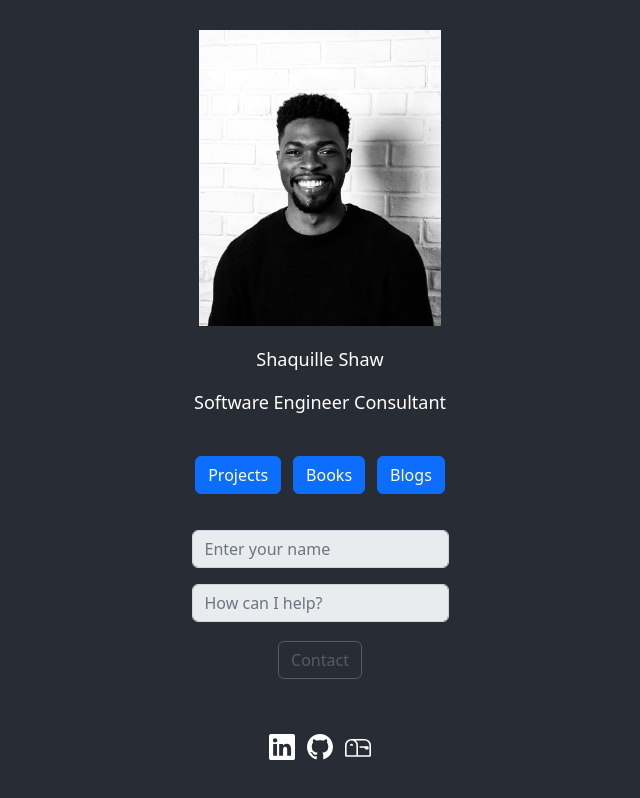
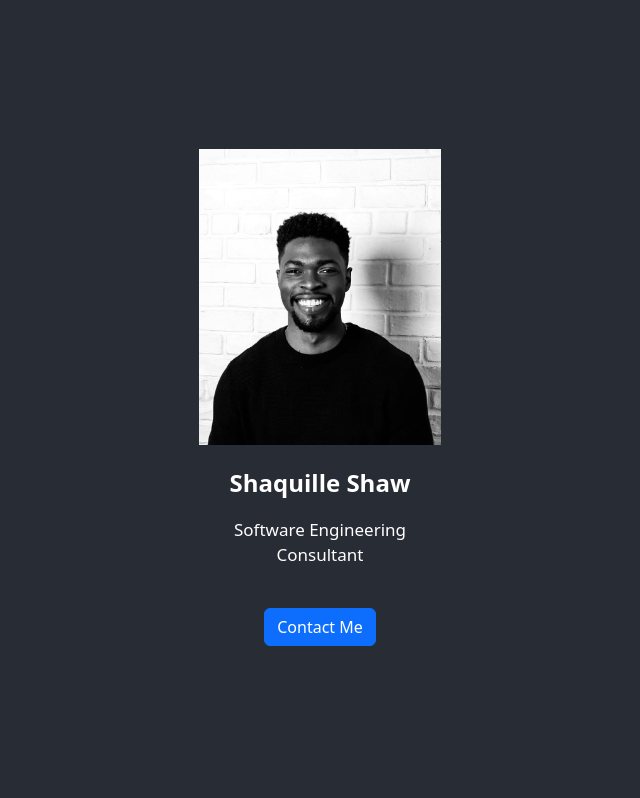
Before and after one commit to shaqshaw/MyPersonalWebsite, a React (Create React App) app: page / in a window 1280 px wide. Shown: the whole page, without its empty margins (320-960 px from the left). Built offline with nearby package versions, Linux system fonts and the light colour scheme.

Commit message:
minimalizing website

```diff
--- a/src/App.css
+++ b/src/App.css
@@ -6,6 +6,7 @@
   flex-direction: column;
   align-items: center;
   font-size: calc(10px + 2vmin);
+  justify-content: center;
   color: white;
 }
 
@@ -18,6 +19,17 @@
 
 .Bio {
   font-size: calc(10px + 1vmin) !important;
+}
+
+.Bio-name {
+  font-size: 24px !important;
+  font-weight: bold;
+}
+
+.Bio-title {
+  font-weight: 200;
+  font-size: 17px;
+  width: 225px;
 }
 
 .App-link {
--- a/src/App.js
+++ b/src/App.js
@@ -2,6 +2,7 @@ import { BrowserRouter, Routes, Route } from 'react-router-dom';
 import Books from "./pages/Books";
 import Home from "./pages/Home";
 import Projects from "./pages/Projects";
+import Publications from "./pages/Publications";
 import Blogs from "./pages/Blogs";
 
 export default function App() {
@@ -11,6 +12,7 @@ export default function App() {
         <Route path="/" element={<Home />}/>
         <Route path="blogs" element={<Blogs />} />
         <Route path="projects" element={<Projects />} />
+        <Route path="publications" element={<Publications />} />
         <Route path="books" element={<Books />} />
       </Routes>
     </BrowserRouter>
--- a/src/pages/Home.js
+++ b/src/pages/Home.js
@@ -1,8 +1,7 @@
 import profile from '../profile_pic.jpg';
 import '../App.css';
 import Button from 'react-bootstrap/Button';
-import Form from 'react-bootstrap/Form';
-import { BsLinkedin, BsGithub, BsMailbox } from 'react-icons/bs';
+// import { BsLinkedin, BsGithub, BsMailbox } from 'react-icons/bs';
 import { Link } from "react-router-dom";
 import 'bootstrap/dist/css/bootstrap.min.css';
 
@@ -11,33 +10,23 @@ function Home() {
     <div className="App">
       <img src={profile} className="App-logo" alt="logo" />
       <div>
-        <p className="Bio">Shaquille Shaw</p>
-        <p className="Bio">Software Engineer Consultant</p>
+        <p className="Bio-name">Shaquille Shaw</p>
+        <p className="Bio-title">Software Engineering Consultant</p>
       </div>
+      {/* <div className="Button-wrapper">
+        <Link to="/projects"><Button size="sm" className="Main-buttons" variant="outline-secondary">Projects</Button></Link>
+        <Link to="/projects"><Button size="sm" className="Main-buttons" variant="outline-secondary">Blog</Button></Link>
+        <Link to="/projects"><Button size="sm" className="Main-buttons" variant="outline-secondary">Publications</Button></Link>
+      </div> */}
+      {/* <p>Bring Your Ideas To Life</p> */}
       <div className="Button-wrapper">
-        <Link to="/projects"><Button className="Main-buttons" variant="primary">Projects</Button></Link>
-        <Link to="/books"><Button className="Main-buttons" variant="primary">Books</Button></Link>
-        <Link to="/blogs"><Button className="Main-buttons" variant="primary">Blogs</Button></Link>
+        <Link to="/projects"><Button className="Main-buttons" variant="primary">Contact Me</Button></Link>
       </div>
-      <Form>
-        <fieldset disabled>
-          <Form.Group className="mb-3" controlId="formBasicEmail">
-            <Form.Control type="name" placeholder="Enter your name" />
-          </Form.Group>
-
-          <Form.Group className="mb-3" controlId="formBasicMessage">
-            <Form.Control type="message" placeholder="How can I help?" />
-          </Form.Group>
-          <Button variant="outline-secondary" type="submit">
-            Contact
-          </Button>
-        </fieldset>
-      </Form>
-      <footer className="footer Button-wrapper">
+      {/* <footer className="footer Button-wrapper">
         <a className="socials" href="https://www.linkedin.com/in/shaquille-shaw-4b484a101/"><BsLinkedin/></a>
         <a className="socials" href="https://github.com/shaqshaw"><BsGithub/></a>
         <a className="socials" href="mailto:shaquilles.shaw@gmail.com"><BsMailbox/></a>
-      </footer>
+      </footer> */}
     </div>
   );
 }
--- /dev/null
+++ b/src/pages/Publications.js
@@ -0,0 +1,8 @@
+import 'bootstrap/dist/css/bootstrap.min.css';
+import '../App.css';
+
+function Publications() {
+    return(<div className="App"/>);
+}
+
+export default Publications;
```
